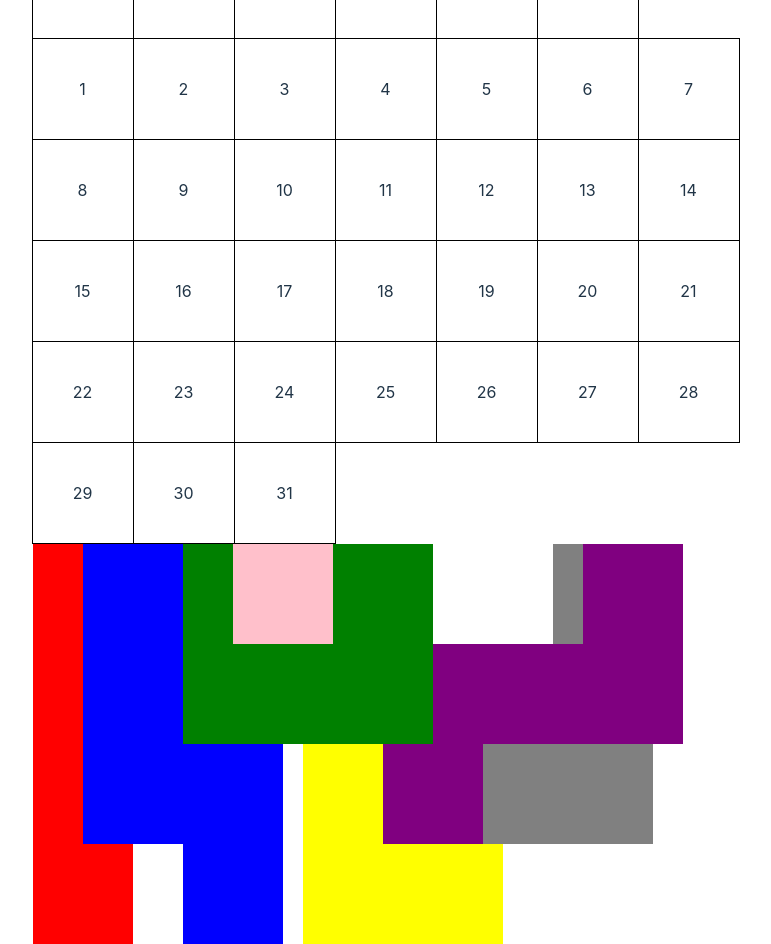
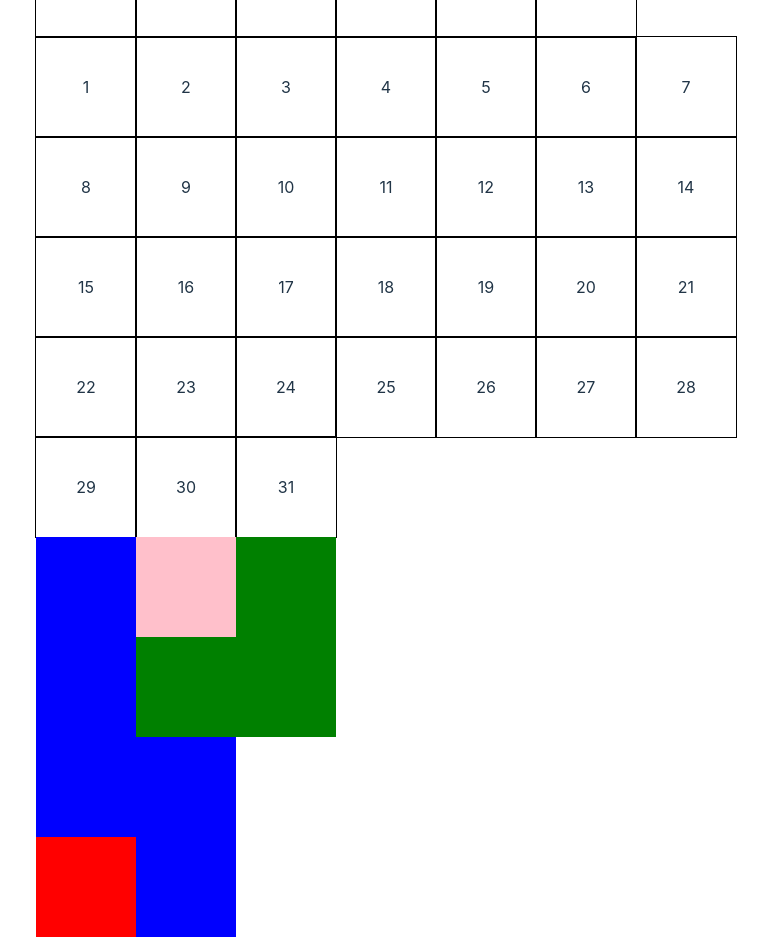
Before and after one commit to cjacqo/puzzle-a-day-2, a React (Vite) app: page / in a window 1280 px wide. Shown: the part 320-1264 px from the top of the page, without its empty margins (254-1025 px from the left). Built offline with nearby package versions, Linux system fonts and the light colour scheme.

Commit message:
Pieces now snap to grid. This was done without using react-dnd or react-grid-dnd. Uninstall those packages. Next, make it look nicer, and snap a little bit better. To do so, figure out how to make the border not affect the height and width of squares on the board.

```diff
--- a/src/App.jsx
+++ b/src/App.jsx
@@ -10,8 +10,9 @@ function App() {
       <div className="heading-container">
         <h1>Puzzle a Day</h1>
       </div>
-      <Board />
-      <Pieces />
+      <Board>
+        <Pieces />
+      </Board>
     </DndProvider>
   )
 }
--- a/src/components/board/Board.jsx
+++ b/src/components/board/Board.jsx
@@ -1,7 +1,5 @@
 import PropTypes from 'prop-types'
-import { useEffect, useRef, useState } from 'react'
-import { useDrop } from 'react-dnd'
-import ItemTypes from '../pieces/ItemTypes'
+import { useRef } from 'react'
 import './styles.css'
 
 const squareSize = 100
@@ -18,12 +16,6 @@ const squareStyle = {
 
 const Square = ({ text }) => {
   const squareRef = useRef()
-  const [x, setX] = useState()
-
-  useEffect(() => {
-    const rect = squareRef.current.getBoundingClientRect()
-    setX(rect.x)
-  }, [])
 
   return (
     <div style={{...squareStyle}} ref={squareRef}>
@@ -36,29 +28,9 @@ Square.propTypes = {
   text: PropTypes.string.isRequired
 }
 
-const Board = () => {
-  const [board, setBoard] = useState([])
-
-  const [{ isOver }, drop] = useDrop(() => ({
-    accept: 'div',
-    drop: (item) => addPieceToBoard(item.id),
-    collect: (monitor) => ({
-      isOver: !!monitor.isOver()
-    })
-  }))
-
-  useEffect(() => {
-    console.log(board)
-  }, [board])
-
-  const addPieceToBoard = (id) => {
-    const items = ItemTypes.filter((item) => item.id === id)
-    console.log(id)
-    setBoard((board) => [...board, items[0]])
-  }
-
+const Board = ({ children }) => {
   return (
-    <div className="board-container" ref={drop}>
+    <div className="board-container">
       <div className="board-wrapper">
         <div className="board-row">
           <Square text='Jan' />
@@ -118,8 +90,13 @@ const Board = () => {
           <Square text='31' />
         </div>
       </div>
+      {children}
     </div>
   )
 }
 
+Board.propTypes = {
+  children: PropTypes.any.isRequired
+}
+
 export default Board
--- a/src/components/board/styles.css
+++ b/src/components/board/styles.css
@@ -1,8 +1,21 @@
 .board-container {
   display: flex;
+  flex-direction: column;
   justify-content: center;
+  position: relative;
+  height: 100%;
+}
+
+.board-wrapper {
+  height: 700px;
 }
 
 .board-row {
-  display: flex;
+  /* display: flex; */
+  /* width: 700px; */
+  display: grid;
+  grid-template-columns: repeat(7, 100px);
+  grid-template-rows: repeat(1, 100px);
+  width: 700px;
+  height: 100px;
 }
--- a/src/components/pieces/Piece.jsx
+++ b/src/components/pieces/Piece.jsx
@@ -1,6 +1,5 @@
 import PropTypes from 'prop-types'
 import { useRef, useState, useEffect } from 'react'
-import { useDrag } from 'react-dnd'
 import { FontAwesomeIcon } from '@fortawesome/react-fontawesome'
 import { faRotateRight, faRotateLeft, faRepeat } from '@fortawesome/free-solid-svg-icons'
 
@@ -15,30 +14,13 @@ const Piece = ({ id, piece, handleClick, selectedPiece }) => {
   const pieceRef = useRef()
 
   const [currentPiece, setCurrentPiece] = useState(piece.shape)
-  const [currentPosition, setCurrentPosition] = useState()
+  const [currentPosition, setCurrentPosition] = useState({ x: 0, y: 0 })
 
   const isSelected = selectedPiece === piece.id
-
-  const [{ isDragging }, drag] = useDrag(() => ({
-    type: "div",
-    item: { id: id },
-    collect: (monitor) => ({
-      isDragging: !!monitor.isDragging()
-    })
-  }))
 
   useEffect(() => {
     dragElement(pieceRef.current)
   }, [])
-
-  useEffect(() => {
-    console.log(currentPosition)
-  }, [currentPosition])
-
-  function updateCurrentPosition() {
-    const rect = pieceRef.current.getBoundingClientRect()
-    setCurrentPosition(rect.x)
-  }
 
   function dragElement(element) {
     let pos1 = 0, pos2 = 0, pos3 = 0, pos4 = 0
@@ -77,7 +59,11 @@ const Piece = ({ id, piece, handleClick, selectedPiece }) => {
       document.onmouseup = null
       document.onmousemove = null
 
-      updateCurrentPosition()
+      console.log(element)
+
+      const newPositionX = Math.round(element.offsetLeft / 100) * 100
+      const newPositionY = Math.round(element.offsetTop / 100) * 100
+      setCurrentPosition({ x: newPositionX, y: newPositionY })
     }
   }
 
@@ -105,7 +91,8 @@ const Piece = ({ id, piece, handleClick, selectedPiece }) => {
       className={`piece ${isSelected && 'selected'}`}
       id={piece.id}
       ref={pieceRef}
-      onClick={onClick}>
+      onClick={onClick}
+      style={{ left: currentPosition.x, top: currentPosition.y }}>
       {
         currentPiece.map((r, x) => {
           return (
--- a/src/components/pieces/styles.css
+++ b/src/components/pieces/styles.css
@@ -26,38 +26,6 @@
   fill: #000;
 }
 
-#t {
-  left: 0;
-}
-
-#z {
-  left: 50px;
-}
-
-#u {
-  left: 100px;
-}
-
-#corner {
-  left: 200px;
-}
-
-#l {
-  left: 270px;
-}
-
-#s {
-  left: 350px;
-}
-
-#b {
-  left: 420px;
-}
-
-#rectangle {
-  left: 480px;
-}
-
 .row {
   display: flex;
 }
```
